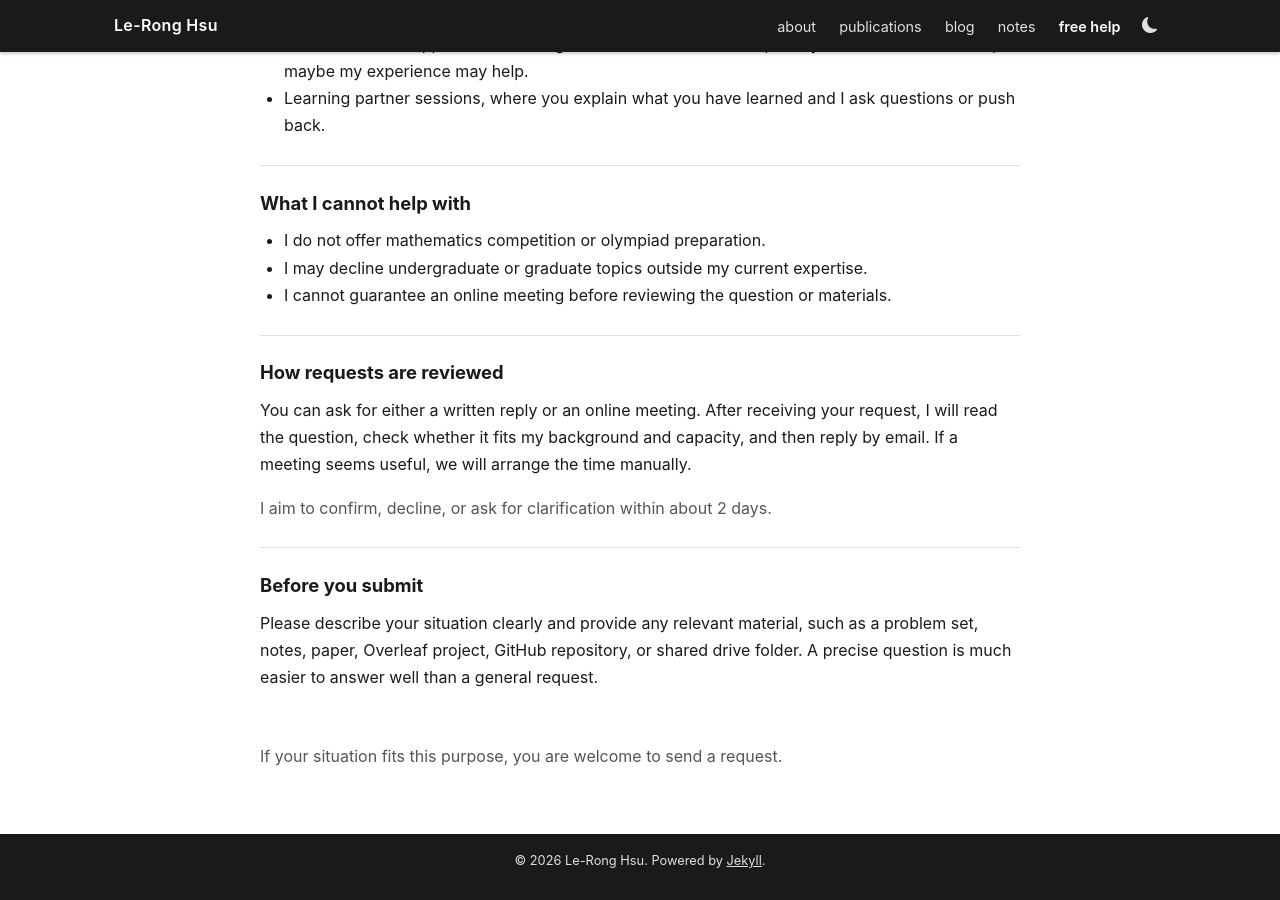
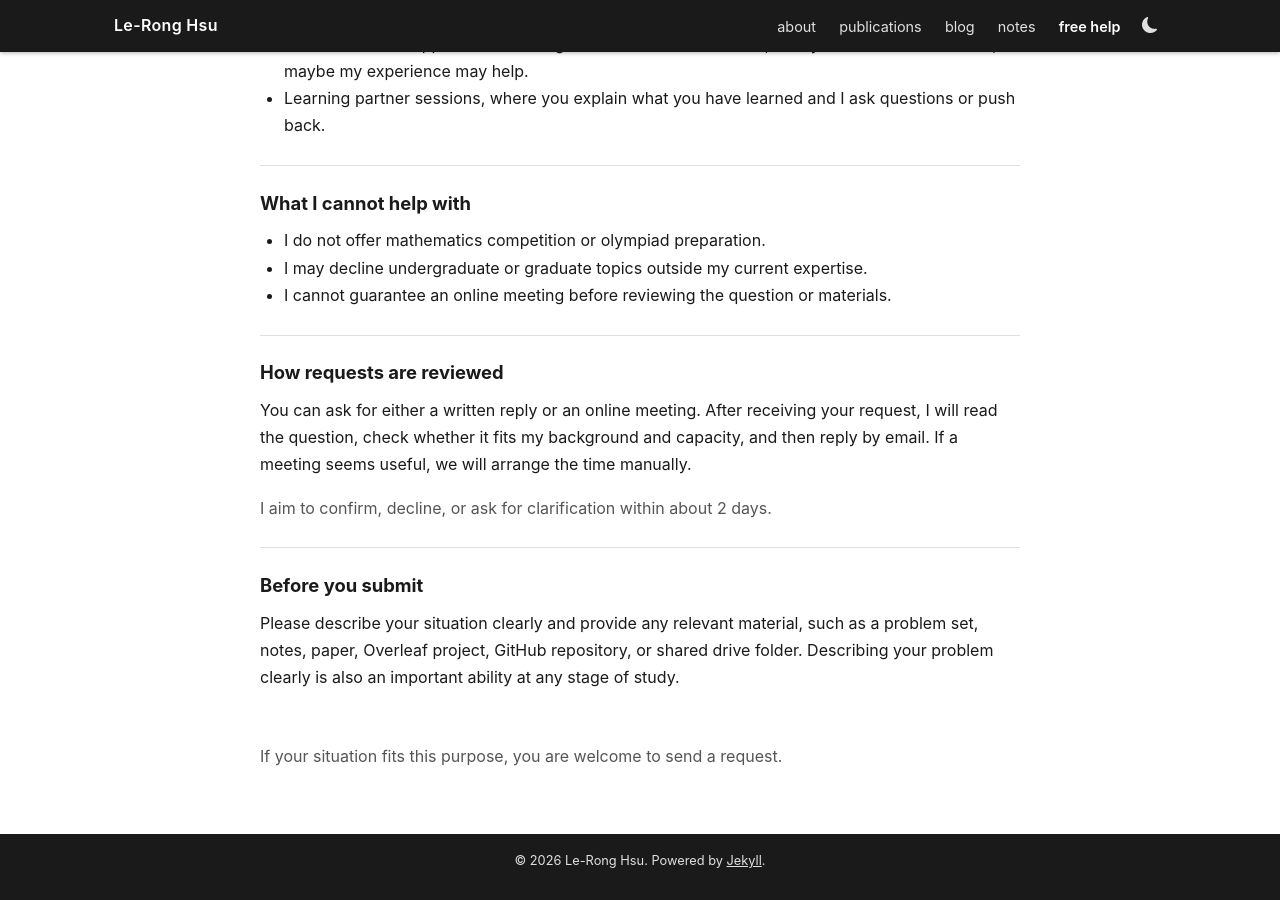
Before and after one commit to levi-hsu/levi-hsu.github.io, a Jekyll site: the page built from _pages/office-hours.md, in a window 1280 px wide and 900 px high, scrolled down 544 px. Built offline with Jekyll 4.4.1, drawn with Linux system fonts in a browser that asks for light colours; some of the changed lines change nothing that is shown.

Commit message:
20260603-2

```diff
--- a/_pages/office-hours.md
+++ b/_pages/office-hours.md
@@ -55,7 +55,7 @@ permalink: /free-help/
     <section class="office-hours-section">
       <h2>Before you submit</h2>
       <p>
-        Please describe your situation clearly and provide any relevant material, such as a problem set, notes, paper, Overleaf project, GitHub repository, or shared drive folder. A precise question is much easier to answer well than a general request.
+        Please describe your situation clearly and provide any relevant material, such as a problem set, notes, paper, Overleaf project, GitHub repository, or shared drive folder. Describing your problem clearly is also an important ability at any stage of study.
       </p>
     </section>
 
@@ -66,7 +66,7 @@ permalink: /free-help/
 
   <div data-lang-panel="zh" hidden>
     <p class="office-hours-intro">
-      為了幫助資源有限的同學，我想提供完全免費的線上助學服務。如果您有現實上的困難使您無法得到及時的幫助，請填寫以下表格。
+      為了幫助資源有限的同學，我想提供完全免費的線上助學服務。如果您有現實上的困難使您無法得到及時的幫助，請填寫以下表單。
     </p>
 
     <p class="office-hours-intro office-hours-intro-secondary">
@@ -109,7 +109,7 @@ permalink: /free-help/
     <section class="office-hours-section">
       <h2>填寫前請先準備</h2>
       <p>
-        請清楚描述您的情況，並附上相關內容，例如作業、筆記、論文、Overleaf 連結、GitHub repository，或共享雲端資料夾。具體的問題比籠統的請求更容易得到有用回應哦～
+        請清楚描述您的情況，並附上相關內容，例如作業、筆記、論文、Overleaf 連結、GitHub repository，或共享雲端資料夾。把問題說明清楚也是學習過程中很重要的一部分～
       </p>
     </section>
 
```
